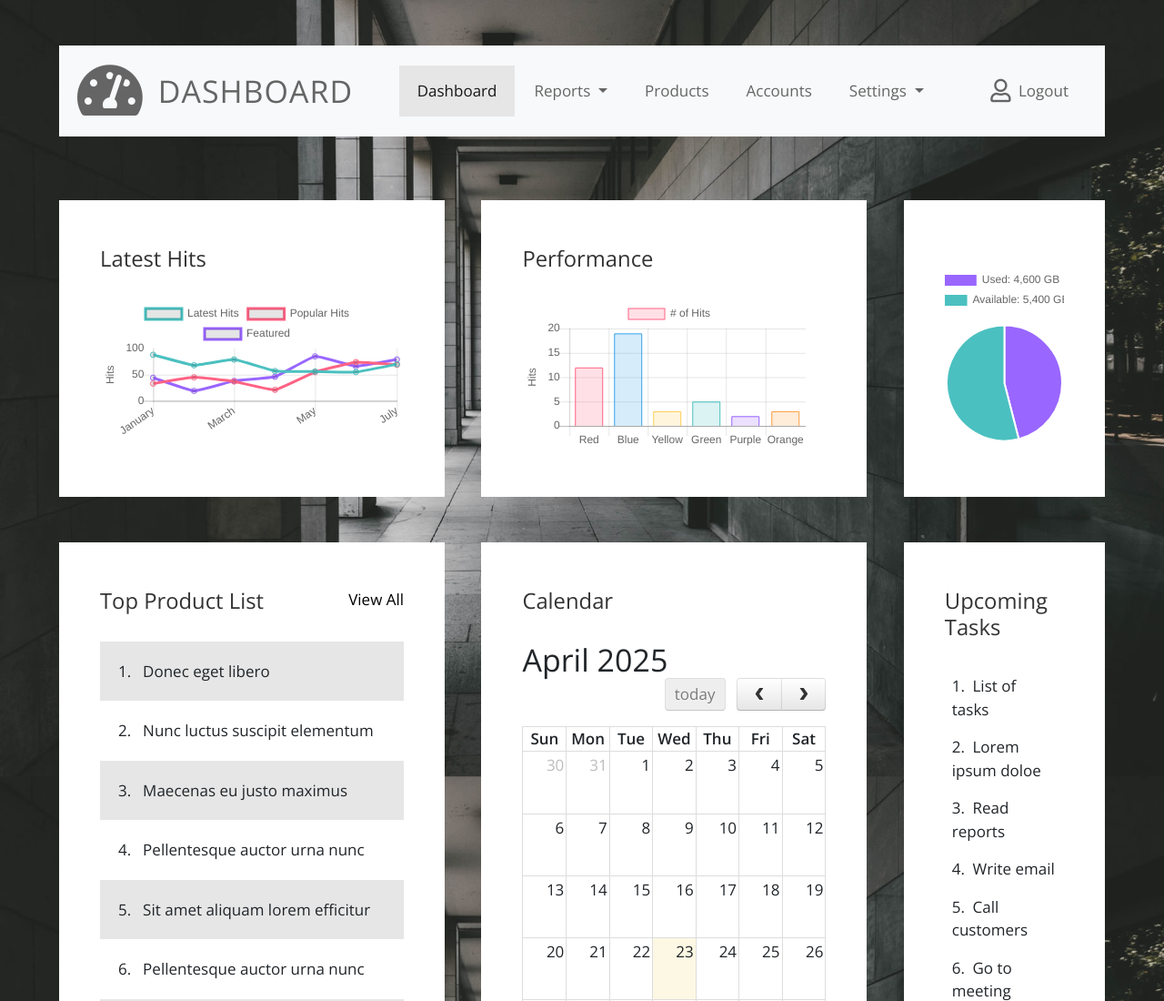
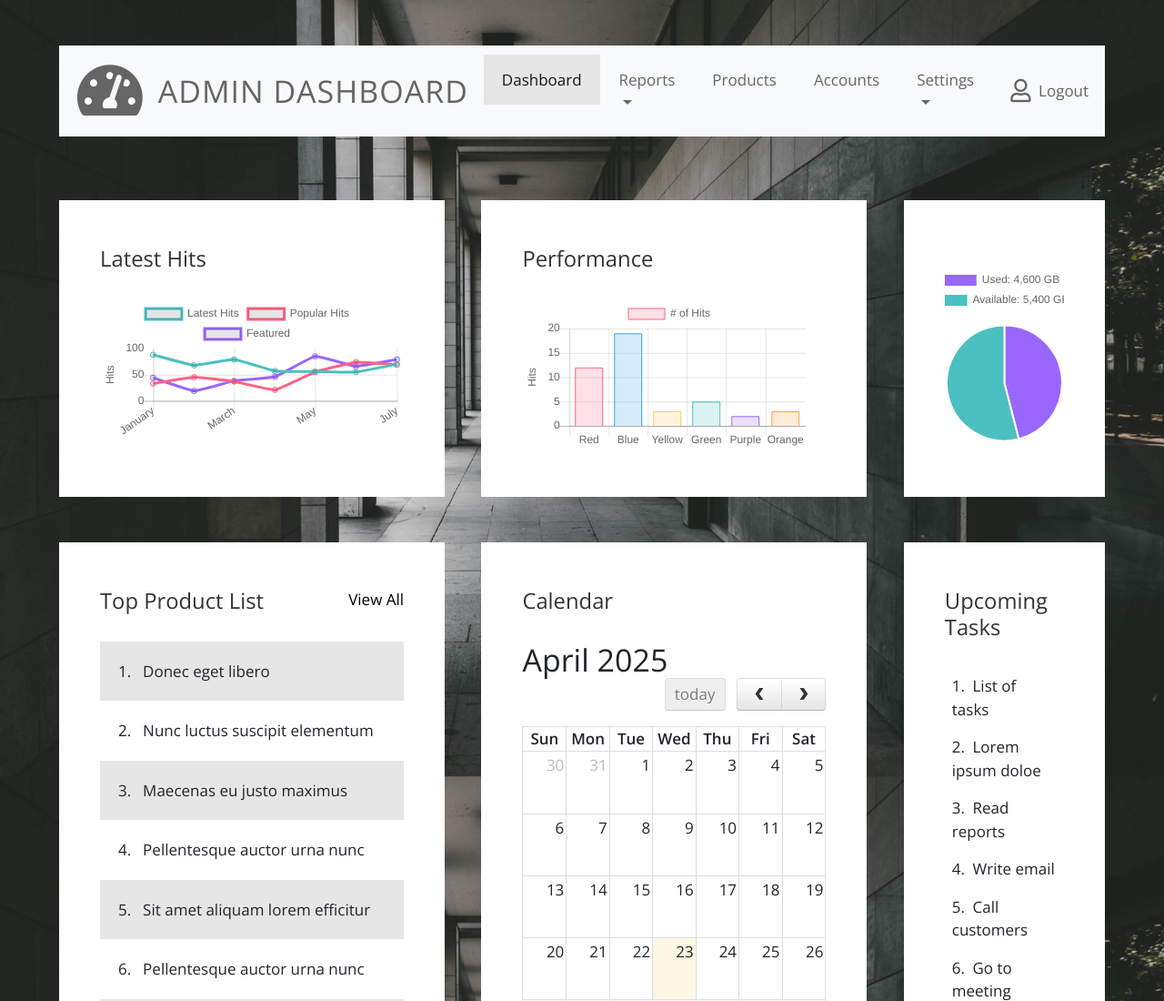
Before and after one commit to Nitesh0ne/Admin_Dashboard, a plain HTML site: page public/index.html in a window 1280 px wide. Shown: the top 1100 px of the page at 91% size. Drawn offline with nearby package versions, Linux system fonts and the light colour scheme.

Commit message:
change dashboard to admin-dashboard

```diff
--- a/public/index.html
+++ b/public/index.html
@@ -32,7 +32,7 @@
                     <nav class="navbar navbar-expand-xl navbar-light bg-light">
                         <a class="navbar-brand" href="#">
                             <i class="fas fa-3x fa-tachometer-alt tm-site-icon"></i>
-                            <h1 class="tm-site-title mb-0">Dashboard</h1>
+                            <h1 class="tm-site-title mb-0">ADMIN Dashboard</h1>
                         </a>
                         <button class="navbar-toggler ml-auto mr-0" type="button" data-toggle="collapse" data-target="#navbarSupportedContent" aria-controls="navbarSupportedContent"
                             aria-expanded="false" aria-label="Toggle navigation">
```
